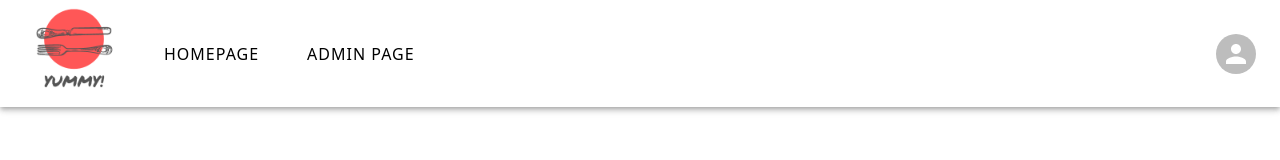
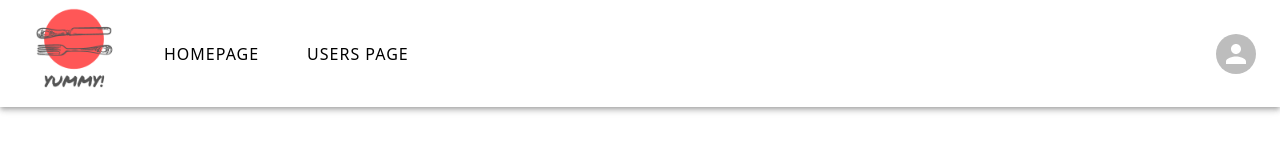
Before and after one commit to zikota/projectLogin, a React (Create React App) app: page /login in a window 1280 px wide. Shown: the top 160 px of the page. Built offline with nearby package versions, Linux system fonts and the light colour scheme.

Commit message:
Admin page > Users page

```diff
--- a/src/components/AdminPage.js
+++ b/src/components/AdminPage.js
@@ -1,11 +1,14 @@
 import '../App.css';
 import * as React from 'react';
+import Container from '@mui/material/Container';
 
 
 export const AdminPage = () => {
     return (
       <div>
-        Admin page
+        <Container fixed >
+          Users Page
+        </Container>
       </div>
     );
   }
--- a/src/components/Header.js
+++ b/src/components/Header.js
@@ -18,9 +18,9 @@ import { useContext } from 'react';
 import { AuthContext } from '../contexts/auth'
 
 
-const pages = [{ name: 'HomePage', url: '/' }, { name: 'Admin page', url: '/admin' }];
+const pages = [{ name: 'HomePage', url: '/' }, { name: 'Users page', url: '/admin' }];
 const settings = [{ name: 'Registration', url: '/registration' }, { name: 'Login', url: '/login' }, ];
-const settings2 = [{ name: 'Logout', url: '/' }];
+const settings2 = [{ name: 'Logout', url: '/login' }];
 
 
 const ResponsiveAppBar = () => {
```
